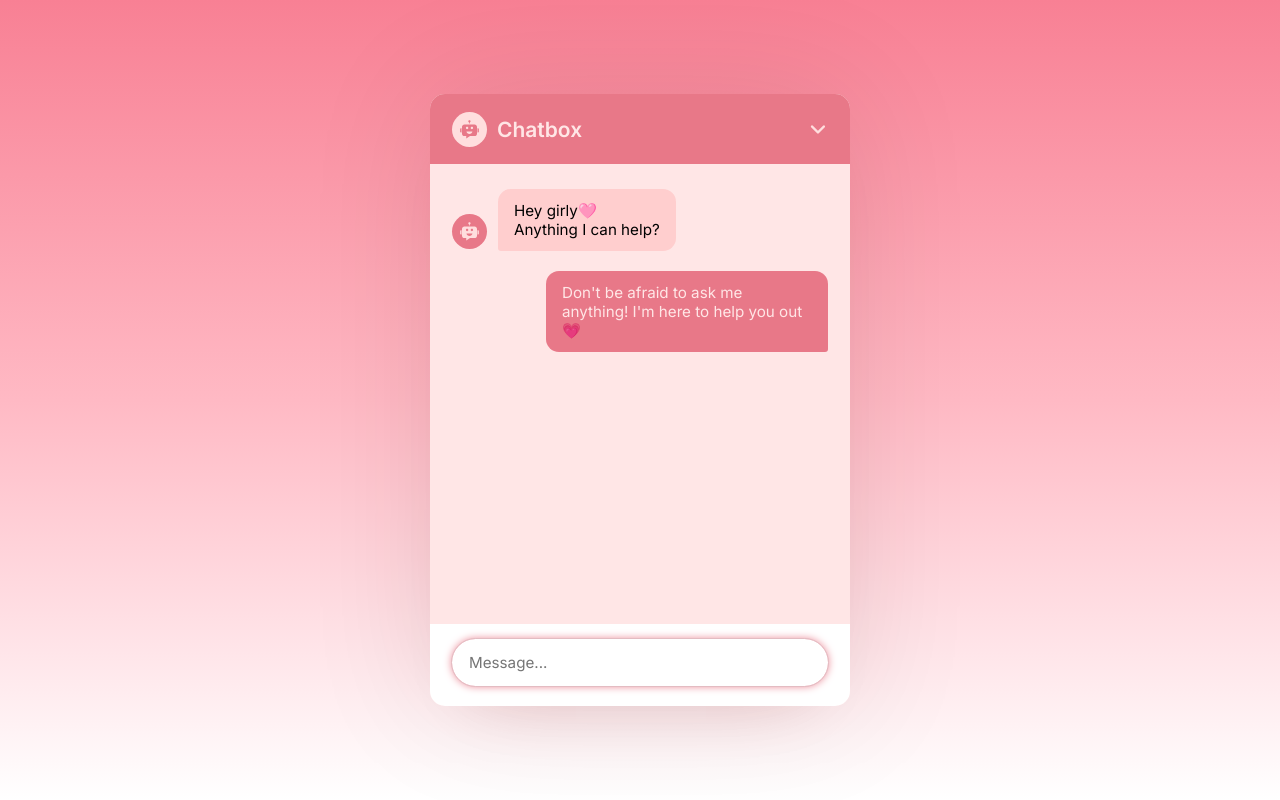
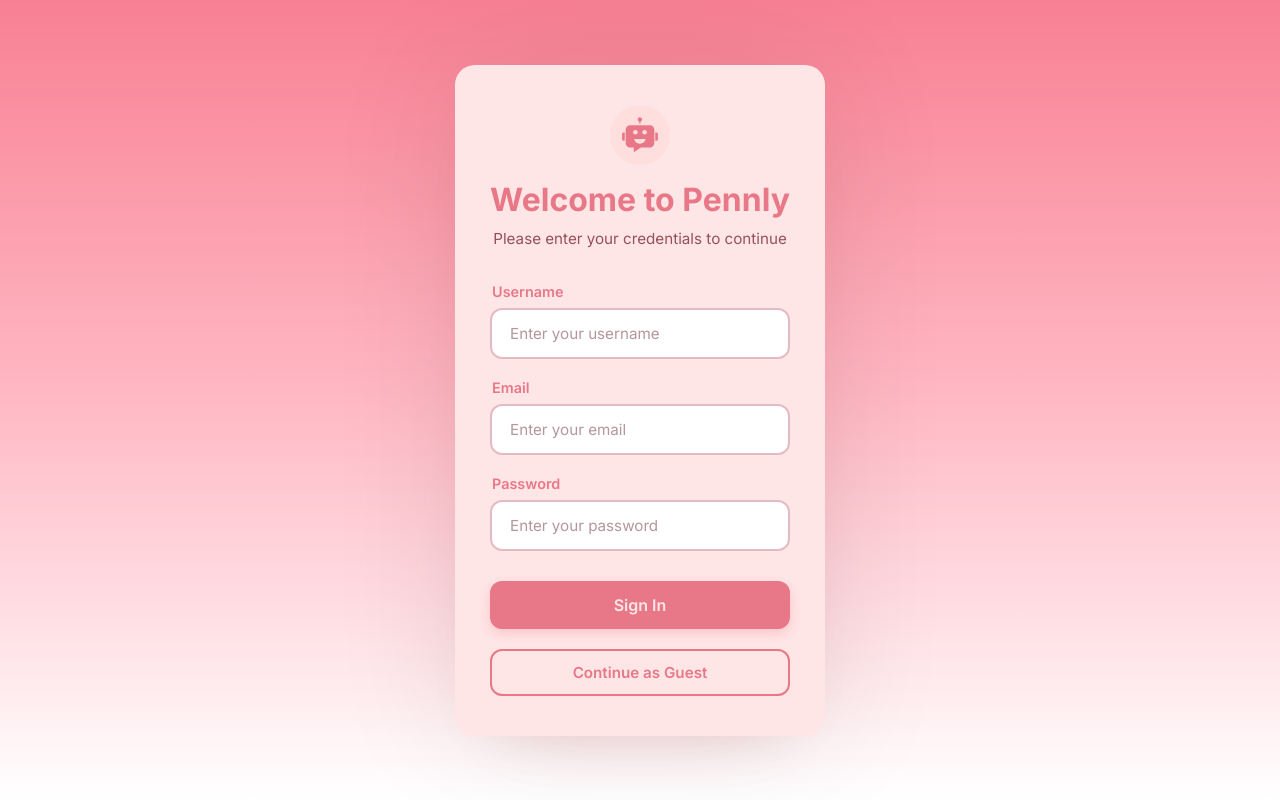
Before and after one commit to sliadjne/AI-Chatbot, a React (Vite) app: page / in a window 1280 px wide. Built offline with nearby package versions, Linux system fonts and the light colour scheme.

Commit message:
add landing page and ui sign up

```diff
--- a/src/App.jsx
+++ b/src/App.jsx
@@ -1,6 +1,30 @@
+import { useState } from 'react';
 import { ChatbotIcon } from "./components/ChatbotIcon";
+import LandingPage from "./components/LandingPage";
 
 const App = () => {
+  const [isLoggedIn, setIsLoggedIn] = useState(false);
+  const [userCredentials, setUserCredentials] = useState(null);
+
+  const handleLogin = (credentials) => {
+    setUserCredentials(credentials);
+    setIsLoggedIn(true);
+  };
+
+  const handleLogout = () => {
+    setIsLoggedIn(false);
+    setUserCredentials(null);
+  };
+
+  const handleGuestAccess = () => {
+    setUserCredentials({ username: 'Guest' });
+    setIsLoggedIn(true);
+  };
+
+  if (!isLoggedIn) {
+    return <LandingPage onLogin={handleLogin} onGuestAccess={handleGuestAccess} />;
+  }
+
   return <div className="container">
     <div className="chatbot-popup">
       {/* Chatbot Header */}
@@ -9,7 +33,16 @@ const App = () => {
         <ChatbotIcon />
         <h2 className="logo-text"> Chatbox</h2>
       </div>
-      <button className="material-symbols-rounded">keyboard_arrow_down</button>
+      <div className="header-actions">
+        <button
+          onClick={handleLogout}
+          className="back-button material-symbols-rounded"
+          title="Back to Login"
+        >
+          arrow_back
+        </button>
+        <button className="material-symbols-rounded">keyboard_arrow_down</button>
+      </div>
       </div>
 
     {/* Chatbot Body */}
@@ -17,7 +50,7 @@ const App = () => {
       <div className="message bot-message">
         <ChatbotIcon />
         <p className="message-text">
-          Hey girly🩷 <br /> Anything I can help?
+          Hey {userCredentials?.username || 'there'}!🩷 <br /> Anything I can help?
         </p>
       </div>
       <div className="message user-message">
--- /dev/null
+++ b/src/components/LandingPage.jsx
@@ -0,0 +1,131 @@
+import { useState } from 'react';
+import { ChatbotIcon } from './ChatbotIcon';
+
+const LandingPage = ({ onLogin, onGuestAccess }) => {
+  const [credentials, setCredentials] = useState({
+    username: '',
+    email: '',
+    password: ''
+  });
+  const [errors, setErrors] = useState({});
+
+  const handleChange = (e) => {
+    const { name, value } = e.target;
+    setCredentials(prev => ({
+      ...prev,
+      [name]: value
+    }));
+    // Clear error when user starts typing
+    if (errors[name]) {
+      setErrors(prev => ({
+        ...prev,
+        [name]: ''
+      }));
+    }
+  };
+
+  const validateForm = () => {
+    const newErrors = {};
+
+    if (!credentials.username.trim()) {
+      newErrors.username = 'Username is required';
+    }
+
+    if (!credentials.email.trim()) {
+      newErrors.email = 'Email is required';
+    } else if (!/^[^\s@]+@[^\s@]+\.[^\s@]+$/.test(credentials.email)) {
+      newErrors.email = 'Please enter a valid email address';
+    }
+
+    if (!credentials.password.trim()) {
+      newErrors.password = 'Password is required';
+    } else if (credentials.password.length < 6) {
+      newErrors.password = 'Password must be at least 6 characters';
+    }
+
+    setErrors(newErrors);
+    return Object.keys(newErrors).length === 0;
+  };
+
+  const handleSubmit = (e) => {
+    e.preventDefault();
+
+    if (validateForm()) {
+      // Store credentials (in a real app, you'd send this to a backend)
+      console.log('Login credentials:', credentials);
+      onLogin(credentials);
+    }
+  };
+
+  return (
+    <div className="landing-page">
+      <div className="landing-container">
+        <div className="landing-header">
+          <ChatbotIcon />
+          <h1 className="landing-title">Welcome to Pennly</h1>
+          <p className="landing-subtitle">Please enter your credentials to continue</p>
+        </div>
+
+        <form className="credentials-form" onSubmit={handleSubmit}>
+          <div className="form-group">
+            <label htmlFor="username">Username</label>
+            <input
+              type="text"
+              id="username"
+              name="username"
+              value={credentials.username}
+              onChange={handleChange}
+              placeholder="Enter your username"
+              className={errors.username ? 'input-error' : ''}
+            />
+            {errors.username && <span className="error-message">{errors.username}</span>}
+          </div>
+
+          <div className="form-group">
+            <label htmlFor="email">Email</label>
+            <input
+              type="email"
+              id="email"
+              name="email"
+              value={credentials.email}
+              onChange={handleChange}
+              placeholder="Enter your email"
+              className={errors.email ? 'input-error' : ''}
+            />
+            {errors.email && <span className="error-message">{errors.email}</span>}
+          </div>
+
+          <div className="form-group">
+            <label htmlFor="password">Password</label>
+            <input
+              type="password"
+              id="password"
+              name="password"
+              value={credentials.password}
+              onChange={handleChange}
+              placeholder="Enter your password"
+              className={errors.password ? 'input-error' : ''}
+            />
+            {errors.password && <span className="error-message">{errors.password}</span>}
+          </div>
+
+          <button type="submit" className="login-button">
+            Sign In
+          </button>
+        </form>
+
+        <div className="landing-footer">
+          <button
+            type="button"
+            onClick={onGuestAccess}
+            className="guest-button"
+          >
+            Continue as Guest
+          </button>
+        </div>
+      </div>
+    </div>
+  );
+};
+
+export default LandingPage;
--- a/src/index.css
+++ b/src/index.css
@@ -41,6 +41,12 @@ body {
   align-items: center;
 }
 
+.chat-header .header-actions {
+  display: flex;
+  gap: 8px;
+  align-items: center;
+}
+
 .header-info svg{
   height: 35px;
   width: 35px;
@@ -70,7 +76,11 @@ body {
   margin-right: -10px;
   background:none;
   transition: 0.2s ease;
+}
 
+.chat-header .back-button {
+  margin-right: 0;
+  font-size: 1.5rem;
 }
 
 .chat-header button:hover {
@@ -183,3 +193,160 @@ body {
 .chat-form .message-input:valid~button {
   display: block;
 }
+
+/* Landing Page Styles */
+.landing-page {
+  width: 100%;
+  min-height: 100vh;
+  display: flex;
+  align-items: center;
+  justify-content: center;
+  padding: 20px;
+}
+
+.landing-container {
+  width: 100%;
+  max-width: 450px;
+  background: #ffe6e6;
+  border-radius: 20px;
+  padding: 40px 35px;
+  box-shadow: 0 0 128px 0 rgba(50, 3, 3, 0.1),
+    0 32px 64px -48px rgba(121, 10, 10, 0.2);
+}
+
+.landing-header {
+  text-align: center;
+  margin-bottom: 35px;
+}
+
+.landing-header svg {
+  height: 60px;
+  width: 60px;
+  padding: 8px;
+  fill: rgb(232, 120, 136);
+  background: rgb(255, 222, 222);
+  border-radius: 50%;
+  margin: 0 auto 15px;
+  display: block;
+}
+
+.landing-title {
+  color: rgb(232, 120, 136);
+  font-size: 2rem;
+  font-weight: 700;
+  margin-bottom: 10px;
+}
+
+.landing-subtitle {
+  color: rgb(150, 80, 90);
+  font-size: 0.95rem;
+  font-weight: 400;
+}
+
+.credentials-form {
+  display: flex;
+  flex-direction: column;
+  gap: 20px;
+}
+
+.form-group {
+  display: flex;
+  flex-direction: column;
+  gap: 8px;
+}
+
+.form-group label {
+  color: rgb(232, 120, 136);
+  font-size: 0.9rem;
+  font-weight: 600;
+  margin-left: 2px;
+}
+
+.form-group input {
+  width: 100%;
+  padding: 14px 18px;
+  border: 2px solid rgb(227, 188, 194);
+  border-radius: 12px;
+  font-size: 0.95rem;
+  background: white;
+  color: #333;
+  outline: none;
+  transition: all 0.3s ease;
+}
+
+.form-group input:focus {
+  border-color: rgb(232, 120, 136);
+  box-shadow: 0 0 0 3px rgba(232, 120, 136, 0.1);
+}
+
+.form-group input.input-error {
+  border-color: rgb(220, 53, 69);
+  box-shadow: 0 0 0 3px rgba(220, 53, 69, 0.1);
+}
+
+.form-group input::placeholder {
+  color: rgb(180, 150, 155);
+}
+
+.error-message {
+  color: rgb(220, 53, 69);
+  font-size: 0.85rem;
+  margin-left: 2px;
+  margin-top: -5px;
+}
+
+.login-button {
+  width: 100%;
+  padding: 14px;
+  margin-top: 10px;
+  background: rgb(232, 120, 136);
+  color: #ffe6e6;
+  border: none;
+  border-radius: 12px;
+  font-size: 1rem;
+  font-weight: 600;
+  cursor: pointer;
+  transition: all 0.3s ease;
+  box-shadow: 0 4px 12px rgba(232, 120, 136, 0.3);
+}
+
+.login-button:hover {
+  background: rgb(204, 99, 115);
+  transform: translateY(-2px);
+  box-shadow: 0 6px 16px rgba(232, 120, 136, 0.4);
+}
+
+.login-button:active {
+  transform: translateY(0);
+  box-shadow: 0 2px 8px rgba(232, 120, 136, 0.3);
+}
+
+.landing-footer {
+  margin-top: 20px;
+  text-align: center;
+}
+
+.guest-button {
+  width: 100%;
+  padding: 12px;
+  background: transparent;
+  color: rgb(232, 120, 136);
+  border: 2px solid rgb(232, 120, 136);
+  border-radius: 12px;
+  font-size: 0.95rem;
+  font-weight: 600;
+  cursor: pointer;
+  transition: all 0.3s ease;
+}
+
+.guest-button:hover {
+  background: rgb(232, 120, 136);
+  color: #ffe6e6;
+  transform: translateY(-2px);
+  box-shadow: 0 4px 12px rgba(232, 120, 136, 0.3);
+}
+
+.guest-button:active {
+  transform: translateY(0);
+  box-shadow: 0 2px 8px rgba(232, 120, 136, 0.2);
+}
```
